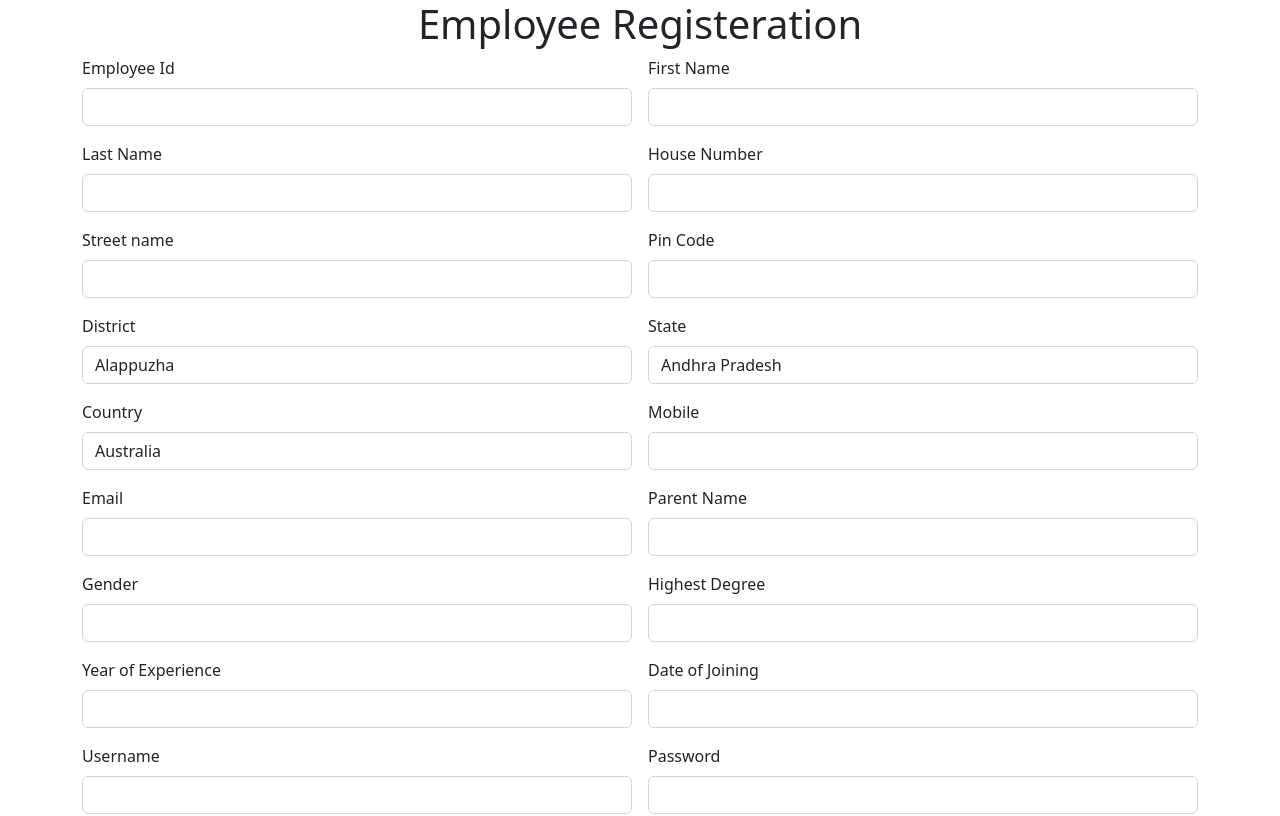
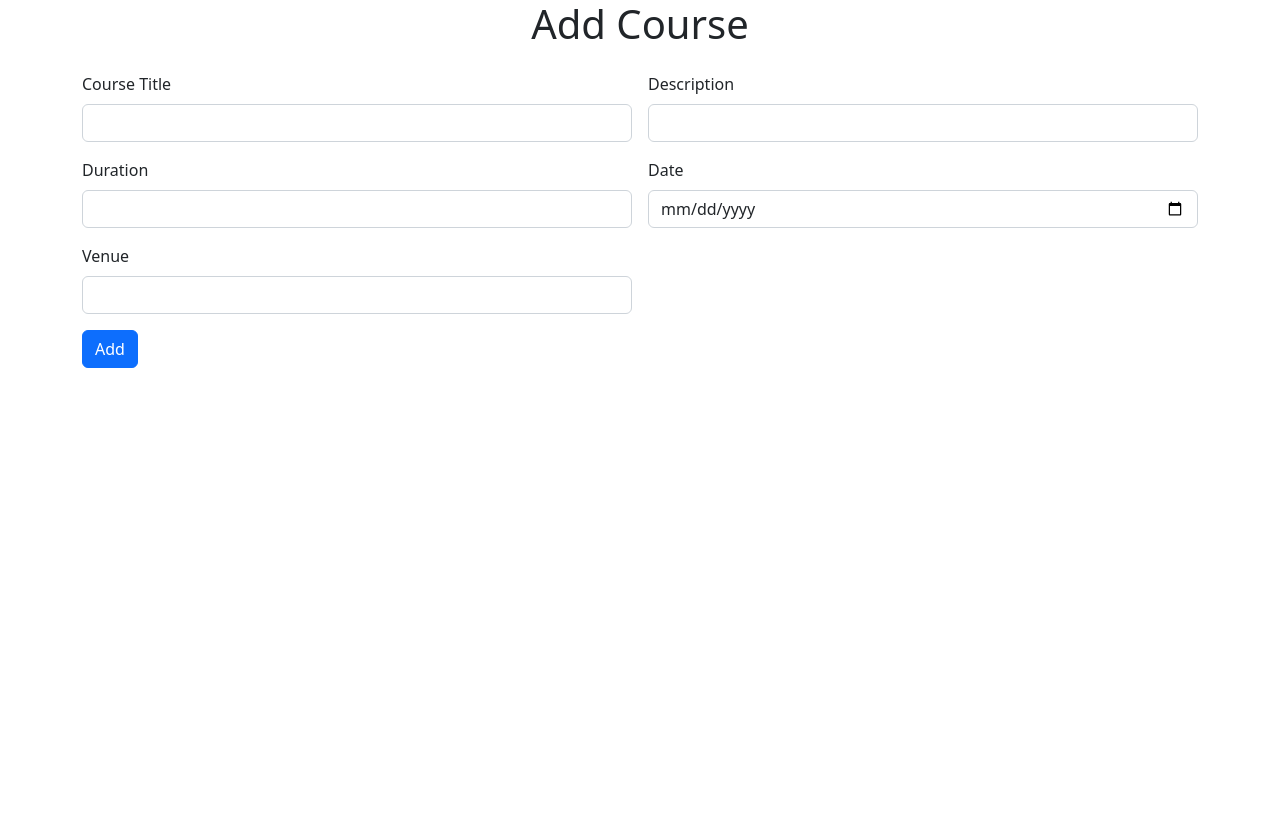
Before and after one commit to Asiyacm/nestdigitalAngularApp, an Angular app: page / in a window 1280 px wide. Shown: the top 816 px of the page. Built offline with nearby package versions, Linux system fonts and the light colour scheme.

Commit message:
addCourse

```diff
--- /dev/null
+++ b/src/app/add-course/add-course.component.html
@@ -0,0 +1,34 @@
+<div class="container">
+    <div class="row">
+        <div class="col col-12 col-sm-12 col-md-12 col-lg-12 col-xl-12 col-xxl-12">
+            <div class="row g-3">
+                <div class="col col-12 col-sm-12 col-md-12 col-lg-12 col-xl-12 col-xxl-12 text-center">
+                   <h1>Add Course</h1>
+                </div>
+                <div class="col col-12 col-sm-12 col-md-6 col-lg-6 col-xl-6 col-xxl-6">
+                    <label for="" class="form-label">Course Title</label>
+                    <input type="text" class="form-control">
+                </div>
+                <div class="col col-12 col-sm-12 col-md-6 col-lg-6 col-xl-6 col-xxl-6">
+                    <label for="" class="form-label">Description</label>
+                    <input type="text" class="form-control">
+                </div>
+                <div class="col col-12 col-sm-12 col-md-6 col-lg-6 col-xl-6 col-xxl-6">
+                    <label for="" class="form-label">Duration</label>
+                    <input type="text" class="form-control">
+                </div>
+                <div class="col col-12 col-sm-12 col-md-6 col-lg-6 col-xl-6 col-xxl-6">
+                    <label for="" class="form-label">Date</label>
+                    <input type="date" name="" id="" class="form-control">
+                </div>
+                <div class="col col-12 col-sm-12 col-md-6 col-lg-6 col-xl-6 col-xxl-6">
+                    <label for="" class="form-label">Venue</label>
+                    <input type="text" class="form-control">
+                </div>
+                <div class="col col-12 col-sm-12 col-md-12 col-lg-12 col-xl-12 col-xxl-12">
+                    <button class="btn btn-primary">Add</button>
+                </div>
+            </div>
+        </div>
+    </div>
+</div>
--- a/src/app/app.component.html
+++ b/src/app/app.component.html
@@ -1,3 +1,2 @@
-<app-employee-register></app-employee-register>
-
+<app-add-course></app-add-course>
 <router-outlet></router-outlet>
--- a/src/app/app.module.ts
+++ b/src/app/app.module.ts
@@ -10,6 +10,7 @@ import { ContactUsComponent } from './contact-us/contact-us.component';
 import { AdminLoginComponent } from './admin-login/admin-login.component';
 import { EmployeePortalComponent } from './employee-portal/employee-portal.component';
 import { EmployeeRegisterComponent } from './employee-register/employee-register.component';
+import { AddCourseComponent } from './add-course/add-course.component';
 
 @NgModule({
   declarations: [
@@ -20,7 +21,8 @@ import { EmployeeRegisterComponent } from './employee-register/employee-register
     ContactUsComponent,
     AdminLoginComponent,
     EmployeePortalComponent,
-    EmployeeRegisterComponent
+    EmployeeRegisterComponent,
+    AddCourseComponent
   ],
   imports: [
     BrowserModule,
```
Also changed, not shown: src/app/add-course/add-course.component.ts (added, +10 -0 lines), src/app/add-course/add-course.component.css (added).
